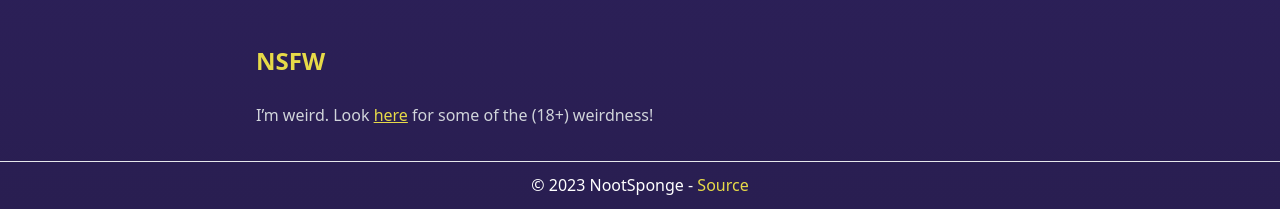
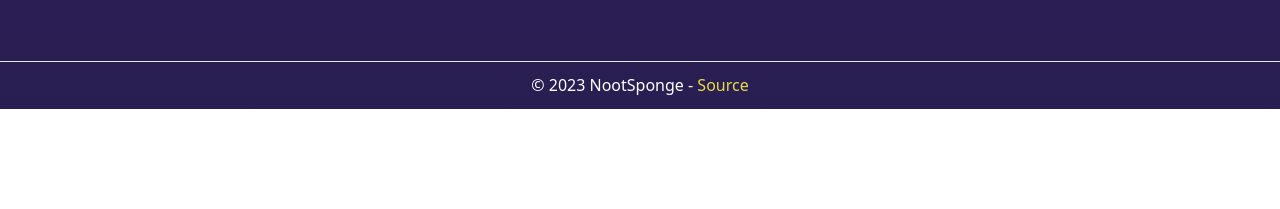
Before and after one commit to nootsponge/nootsponge.com, an Astro site: page /oc in a window 1280 px wide. Shown: the part 1491-1700 px from the top of the page. After the commit the page ends 1600 px from the top, so only its background shows below. Built offline with nearby package versions, Linux system fonts and the light colour scheme; Astro itself is replaced by a stand-in of ours.

Commit message:
Remove NSFW link

```diff
--- a/src/content/pages/oc.md
+++ b/src/content/pages/oc.md
@@ -27,7 +27,3 @@ Lore in pogress.
 ## Reference Sheet
 
 ![](/img/ren-ref-sheet-sfw.png)
-
-## NSFW
-
-I'm weird. Look [here](/nsfw) for some of the (18+) weirdness!
```
